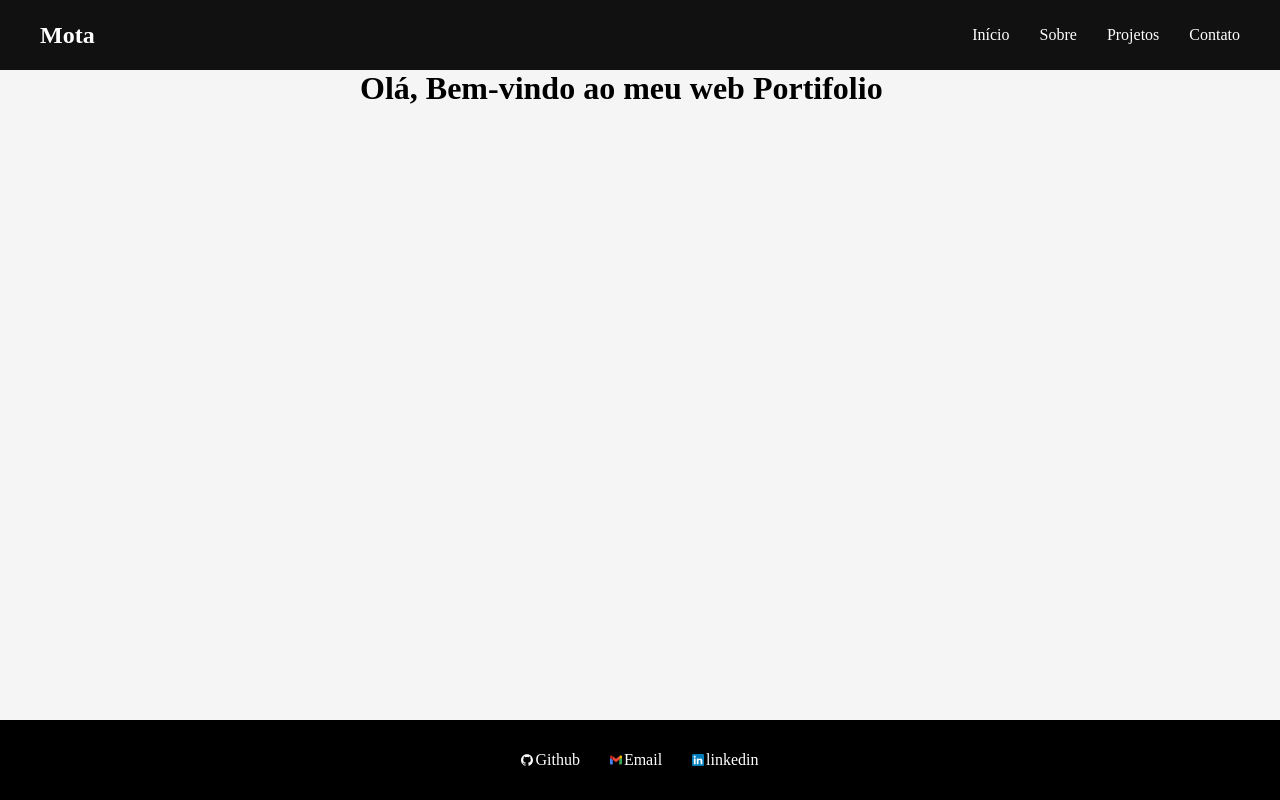
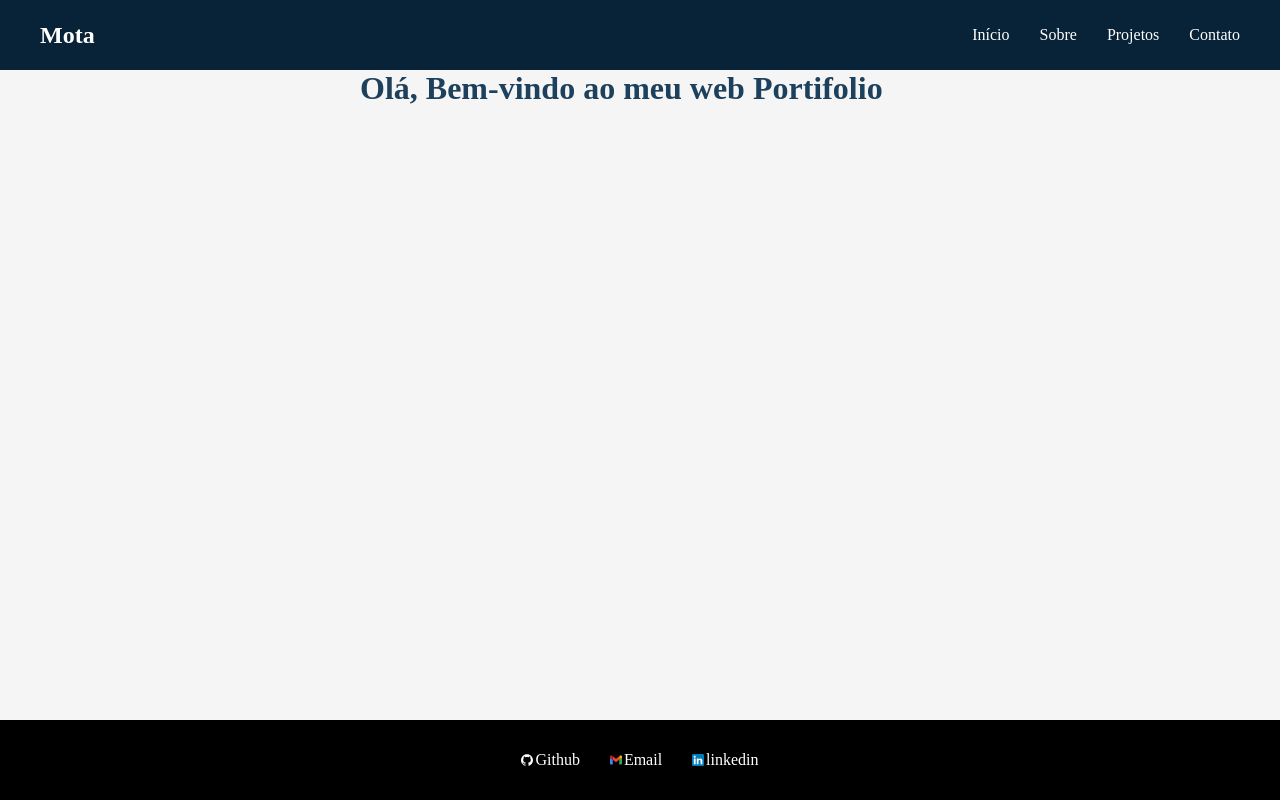
Before and after one commit to joaopedrosantanamotalol/portifolio-mota, a React (Vite) app: page / in a window 1280 px wide. Built offline with nearby package versions, Linux system fonts and the light colour scheme.

Commit message:
add:new colors

```diff
--- a/src/components/animação/texto_digitado/text.css
+++ b/src/components/animação/texto_digitado/text.css
@@ -6,7 +6,7 @@
   overflow: hidden;
   white-space: nowrap;
   width: 0;
-
+  color:var(--azul-claro-escuro);
   animation: typing 2.2s steps(32) forwards;
 }
 
--- a/src/components/navbar/Navbar.css
+++ b/src/components/navbar/Navbar.css
@@ -6,7 +6,7 @@
   justify-content: space-between;
   padding: 0 40px;
   box-sizing: border-box;
-  background-color: #111;
+  background-color: var(--azul-escuro);
   color: white;
   position: relative;
 }
@@ -32,7 +32,7 @@
 }
 
 .navbar-links a:hover {
-  color: #646cff;
+  color: var(--amarelo-amber);
 }
 
 .navbar-links a::after {
@@ -46,7 +46,7 @@
   width: 0;
   height: 2px;
 
-  background-color: #646cff;
+  background-color: var(--amarelo-champagne);
 
   transform: translateX(-50%);
   transition: width 0.3s ease;
--- a/src/global/global.css
+++ b/src/global/global.css
@@ -3,7 +3,20 @@
   padding: 0;
   box-sizing: border-box;
 }
+:root {
+  /* AZUL */
+  --azul-principal: #131c46;
+  --azul-secundario: #3c4c8f;
+  --azul-marinho: #063254;
+  --azul-escuro: #082338;
+  --azul-claro-escuro: #1d405c;
 
+  /* AMARELO */
+  --amarelo-dourado: #E5B84B;
+  --amarelo-ouro: #F2C94C;
+  --amarelo-amber: #D9A441;
+  --amarelo-champagne: #F4E3A1;
+}
 html,
 body,
 #root {
```
